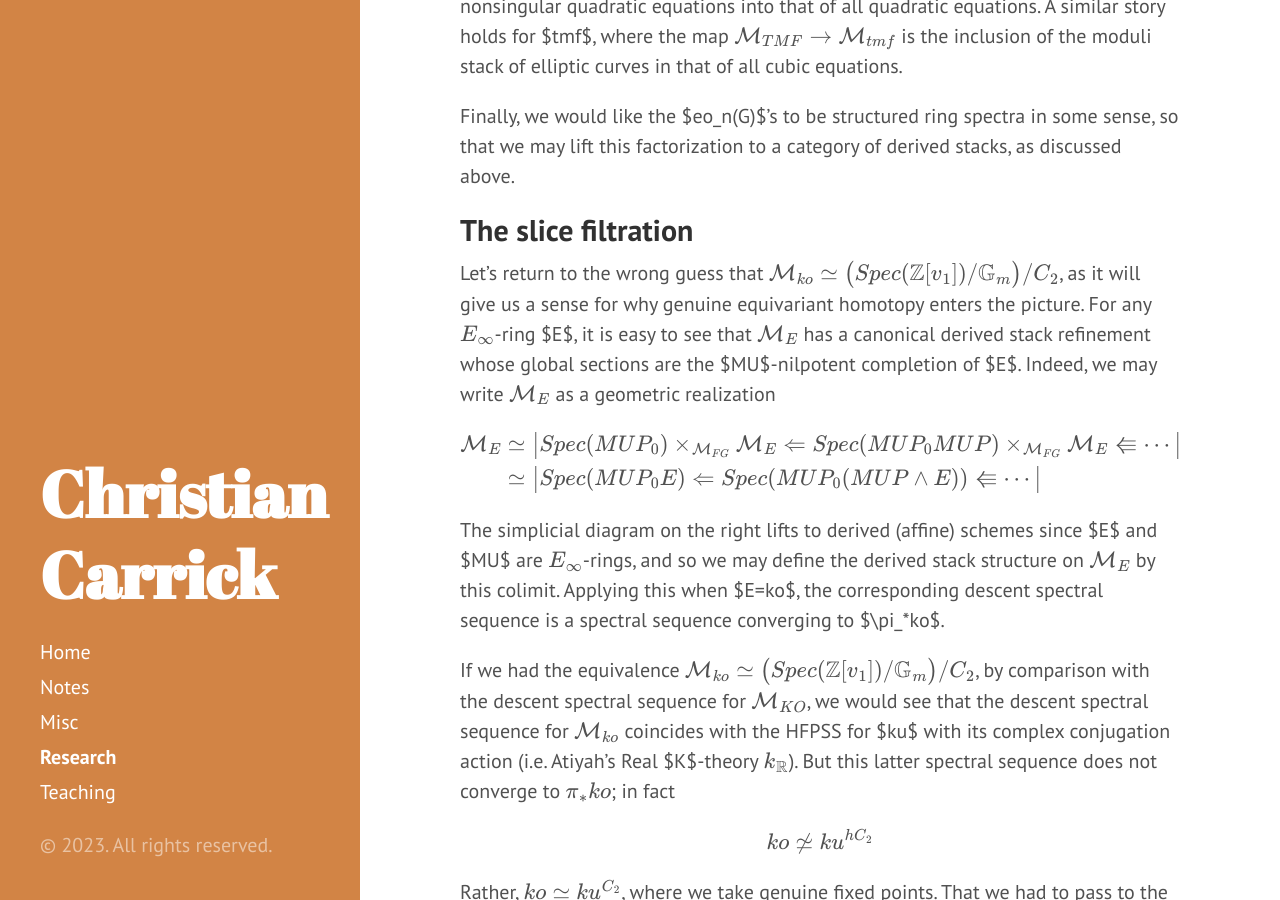
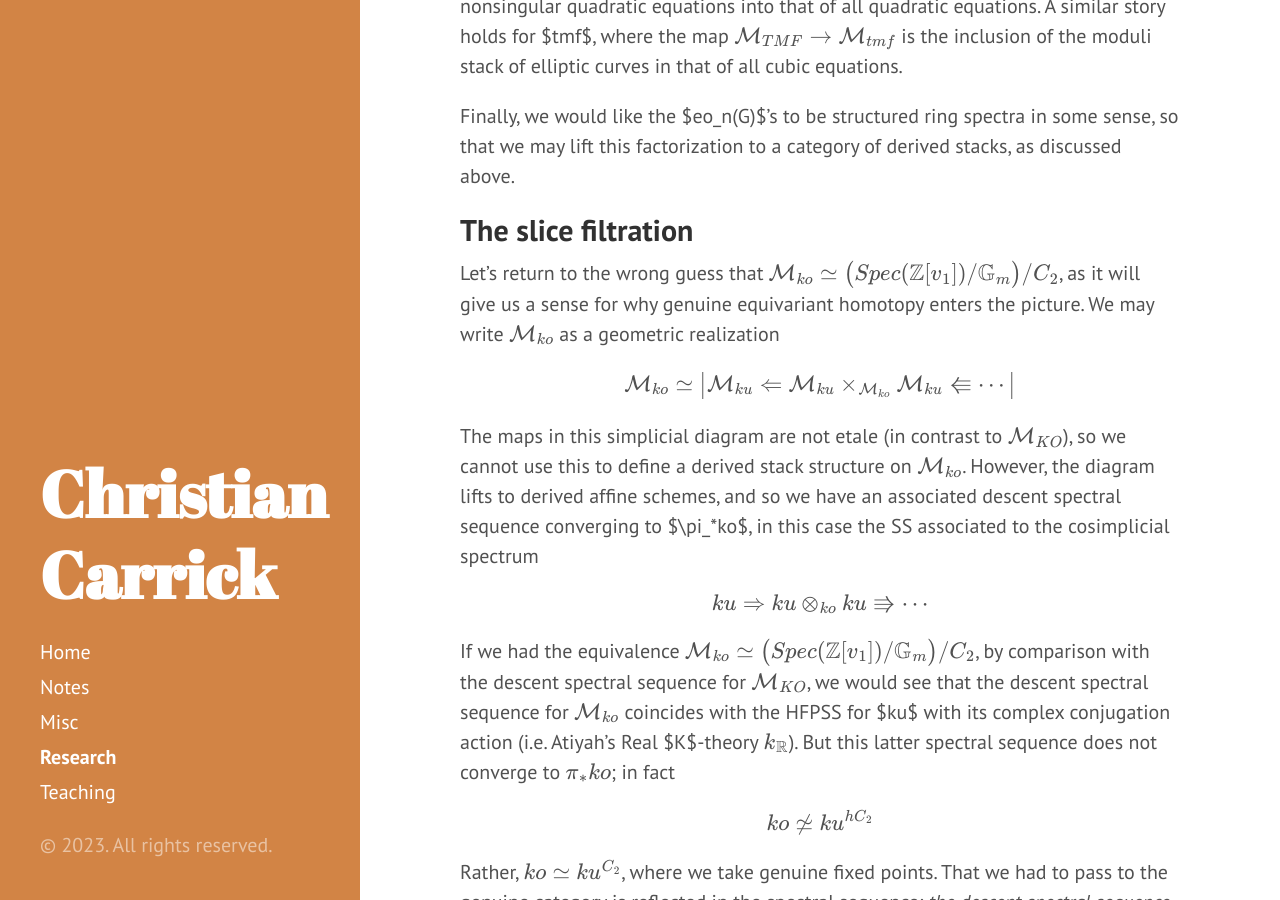
Before and after one commit to carrickchristian/carrickchristian.github.io, a Jekyll site: the page built from research.md, in a window 1280 px wide and 900 px high, scrolled down 5189 px. Built offline with Jekyll 4.4.1, drawn with Linux system fonts in a browser that asks for light colours; formulas are drawn with MathJax 3; some of the changed text lies outside the part shown.

Commit message:
derived stack fix

```diff
--- a/research.md
+++ b/research.md
@@ -62,7 +62,7 @@ $$\mathcal{N}\to\mathcal{M}_{FG}$$
 
 is an affine, flat map, pulling back the cover $$Spec(L)\to \mathcal{M}_{FG}$$ to $$\mathcal{N}$$ gives a cover by affines with flat maps to $$\mathcal{M}_{FG}$$. The corresponding Cech complex gives a cosimplicial diagram of Landweber exact theories. If we could lift this diagram to an infinity category of ring spectra (e.g. the category of $$E_\infty$$-rings), we could take its homotopy limit $E$, and under some mild assumptions, we will have the desired equivalence $$\mathcal{M}_E\simeq\mathcal{N}$$ as stacks over $$\mathcal{M}_{FG}$$.
 
-This leads one directly to *derived stacks*, which very roughly speaking is what you would have if you *could* lift the above diagram to the category of $$E_\infty$$-rings. The Goerss-Hopkins-Miller theorem gives this in the $$EO_n$$ case, refining (2) to an appropriate equivalence of derived stacks. Back to $KO$, the fact that the ANSS of $KO$ is isomorphic to the $$C_2$$-HFPSS of $KU$ (not just on the $$E_2$$-page) is phrased in this language as the fact that (1) lifts to an equivalence of derived stacks, and in particular their descent spectral sequences coincide.
+This leads one directly to *derived stacks*, which very roughly is the sort of structure that would allow one to lift the above diagram to the category of $$E_\infty$$-rings. The Goerss-Hopkins-Miller theorem gives this in the $$EO_n$$ case, refining (2) to an appropriate equivalence of derived stacks. Back to $KO$, the fact that the ANSS of $KO$ is isomorphic to the $$C_2$$-HFPSS of $KU$ (not just on the $$E_2$$-page) is phrased in this language as the fact that (1) lifts to an equivalence of derived stacks, and in particular their descent spectral sequences coincide.
 
 This fact about the $EO_n$'s allows one to reverse this construction in many more interesting cases. In particular, the Serre-Tate theorem says that the deformation theory of an elliptic curve is determined by that of its associated $p$-divisible group. This allows one to reduce an essential step in the construction of $TMF$--which comes from a derived stack structure on the map
 
@@ -100,16 +100,17 @@ Finally, we would like the $eo_n(G)$'s to be structured ring spectra in some sen
 
 ## The slice filtration
 
-Let's return to the wrong guess that $$\mathcal{M}_{ko}\simeq \big(Spec(\mathbb{Z}[v_1])/\mathbb{G}_m\big)/C_2$$, as it will give us a sense for why genuine equivariant homotopy enters the picture. For any $$E_\infty$$-ring $E$, it is easy to see that $$\mathcal{M}_E$$ has a canonical derived stack refinement whose global sections are the $MU$-nilpotent completion of $E$. Indeed, we may write $$\mathcal{M}_E$$ as a geometric realization
+Let's return to the wrong guess that $$\mathcal{M}_{ko}\simeq \big(Spec(\mathbb{Z}[v_1])/\mathbb{G}_m\big)/C_2$$, as it will give us a sense for why genuine equivariant homotopy enters the picture. We may write $$\mathcal{M}_{ko}$$ as a geometric realization
 
 $$
-\begin{align*}
-\mathcal{M}_E&\simeq \big|Spec(MUP_0)\times_{\mathcal{M}_{FG}}\mathcal{M}_E\Leftarrow Spec(MUP_0MUP)\times_{\mathcal{M}_{FG}}\mathcal{M}_E\Lleftarrow \cdots\big|\\
-&\simeq  \big|Spec(MUP_0E)\Leftarrow Spec(MUP_0(MUP\wedge E))\Lleftarrow\cdots\big|
-\end{align*}
+\mathcal{M}_{ko}\simeq \big|\mathcal{M}_{ku}\Leftarrow \mathcal{M}_{ku}\times_{\mathcal{M}_{ko}}\mathcal{M}_{ku}\Lleftarrow \cdots\big|
 $$
 
-The simplicial diagram on the right lifts to derived (affine) schemes since $E$ and $MU$ are $$E_\infty$$-rings, and so we may define the derived stack structure on $$\mathcal{M}_E$$ by this colimit. Applying this when $E=ko$, the corresponding descent spectral sequence is a spectral sequence converging to $\pi_*ko$.
+The maps in this simplicial diagram are not etale (in contrast to $$\mathcal{M}_{KO}$$), so we cannot use this to define a derived stack structure on $$\mathcal{M}_{ko}$$. However, the diagram lifts to derived affine schemes, and so we have an associated descent spectral sequence converging to $\pi_*ko$, in this case the SS associated to the cosimplicial spectrum
+
+$$
+ku\Rightarrow ku\otimes_{ko}ku\Rrightarrow \cdots
+$$
 
 If we had the equivalence $$\mathcal{M}_{ko}\simeq \big(Spec(\mathbb{Z}[v_1])/\mathbb{G}_m\big)/C_2$$, by comparison with the descent spectral sequence for $$\mathcal{M}_{KO}$$, we would see that the descent spectral sequence for $$\mathcal{M}_{ko}$$ coincides with the HFPSS for $ku$ with its complex conjugation action (i.e. Atiyah's Real $K$-theory $$k_\mathbb{R}$$). But this latter spectral sequence does not converge to $$\pi_*ko$$; in fact
 
```
